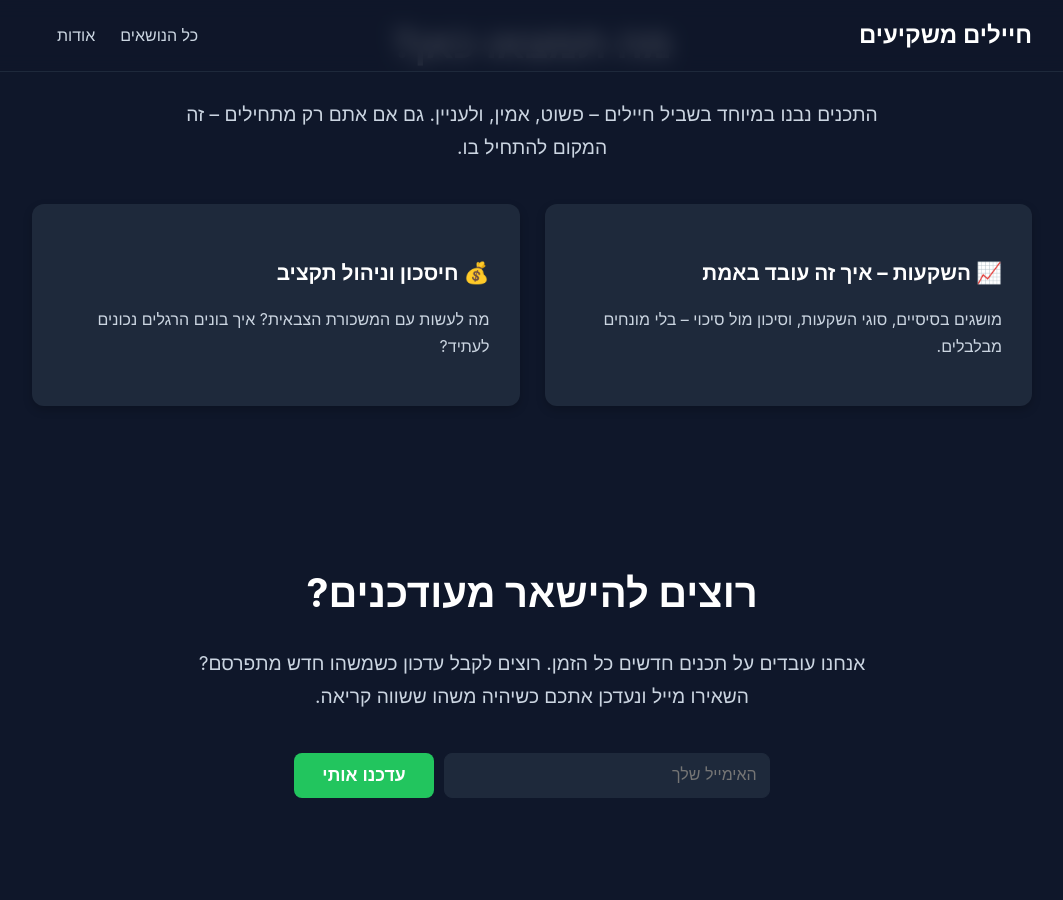
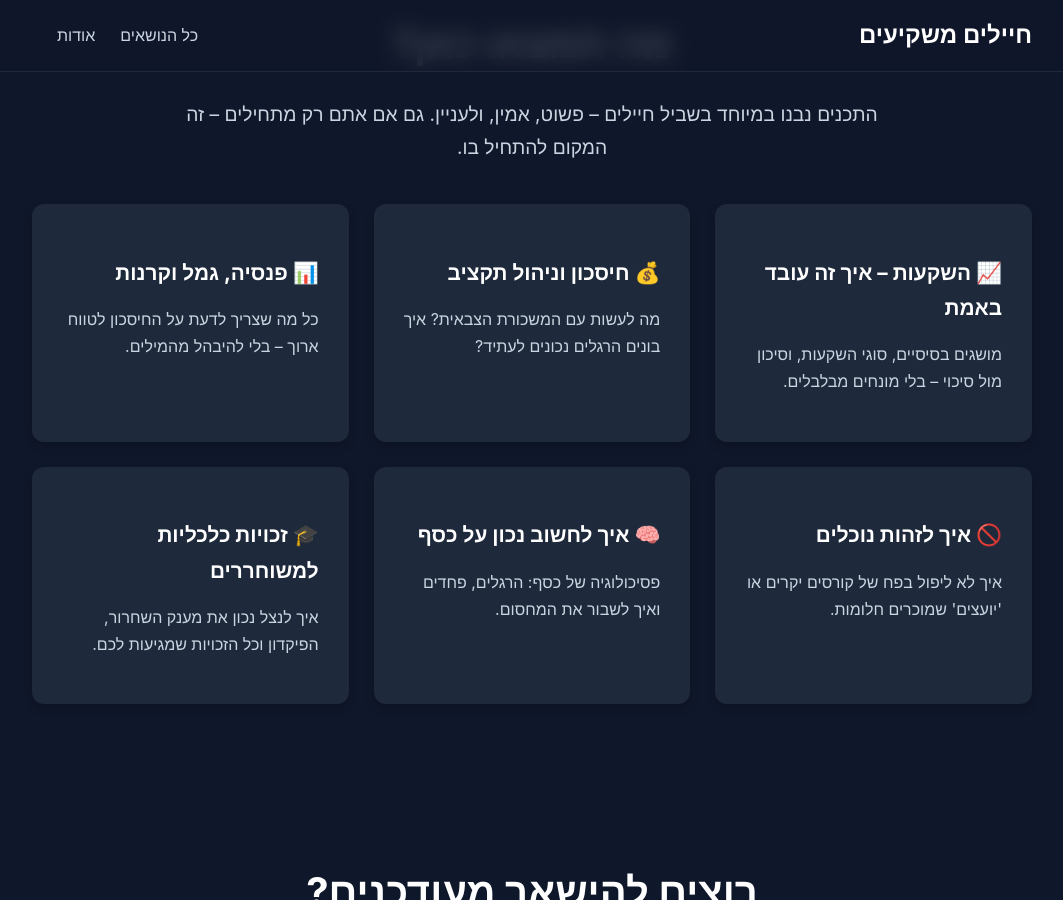
Before and after one commit to y33tkid/chayalim-investing, a Jekyll site: the page built from index.markdown, in a window 1280 px wide and 900 px high, scrolled down 2010 px. Shown: the whole window, without its empty margins (108-1171 px from the left). Built offline with Jekyll 4.4.1, drawn with Linux system fonts in a browser that asks for light colours.

Commit message:
Update index.markdown
suburls

```diff
--- a/index.markdown
+++ b/index.markdown
@@ -46,19 +46,42 @@ title: "העתיד הכלכלי שלך מתחיל כאן"
   <h2>מה תמצאו כאן?</h2>
   <p>התכנים נבנו במיוחד בשביל חיילים – פשוט, אמין, ולעניין. גם אם אתם רק מתחילים – זה המקום להתחיל בו.</p>
   <div class="cards">
-    <a href="/topics/investing-basics.html" class="card-link">
+    <a href="{{ '/topics/investing-basics' | relative_url }}" class="card-link">
       <div class="card">
         <h3>📈 השקעות – איך זה עובד באמת</h3>
         <p>מושגים בסיסיים, סוגי השקעות, וסיכון מול סיכוי – בלי מונחים מבלבלים.</p>
       </div>
     </a>
-    <a href="/topics/saving-budgeting.html" class="card-link">
+    <a href="{{ '/topics/saving-budgeting' | relative_url }}" class="card-link">
       <div class="card">
         <h3>💰 חיסכון וניהול תקציב</h3>
         <p>מה לעשות עם המשכורת הצבאית? איך בונים הרגלים נכונים לעתיד?</p>
       </div>
     </a>
-    <!-- Add other card links here -->
+    <a href="{{ '/topics/pension-funds' | relative_url }}" class="card-link">
+        <div class="card">
+          <h3>📊 פנסיה, גמל וקרנות</h3>
+          <p>כל מה שצריך לדעת על החיסכון לטווח ארוך – בלי להיבהל מהמילים.</p>
+        </div>
+    </a>
+    <a href="{{ '/topics/scam-spotting' | relative_url }}" class="card-link">
+        <div class="card">
+          <h3>🚫 איך לזהות נוכלים</h3>
+          <p>איך לא ליפול בפח של קורסים יקרים או 'יועצים' שמוכרים חלומות.</p>
+        </div>
+    </a>
+    <a href="{{ '/topics/money-mindset' | relative_url }}" class="card-link">
+        <div class="card">
+          <h3>🧠 איך לחשוב נכון על כסף</h3>
+          <p>פסיכולוגיה של כסף: הרגלים, פחדים ואיך לשבור את המחסום.</p>
+        </div>
+    </a>
+    <a href="{{ '/topics/veteran-rights' | relative_url }}" class="card-link">
+        <div class="card">
+          <h3>🎓 זכויות כלכליות למשוחררים</h3>
+          <p>איך לנצל נכון את מענק השחרור, הפיקדון וכל הזכויות שמגיעות לכם.</p>
+        </div>
+    </a>
   </div>
 </section>
 
```
